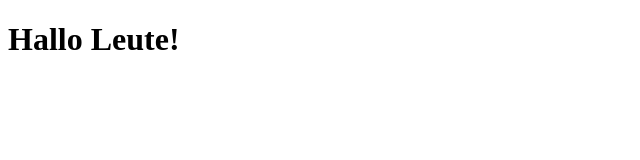
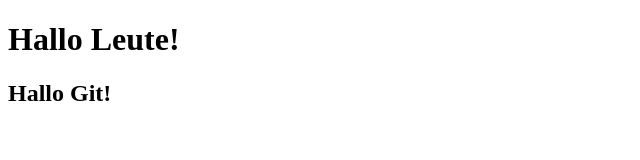
Before and after one commit to SteffenKloempges/GitHub_Bootcamp, a plain HTML site: page index.html in a window 1280 px wide. Shown: the whole page, without its empty margins (0-640 px from the left). Drawn offline with Linux system fonts and the light colour scheme.

Commit message:
adding h2

```diff
--- a/index.html
+++ b/index.html
@@ -10,6 +10,7 @@
 
 <body>
     <h1>Hallo Leute!</h1>
+    <h2>Hallo Git!</h2>
 </body>
 
 </html>
```
